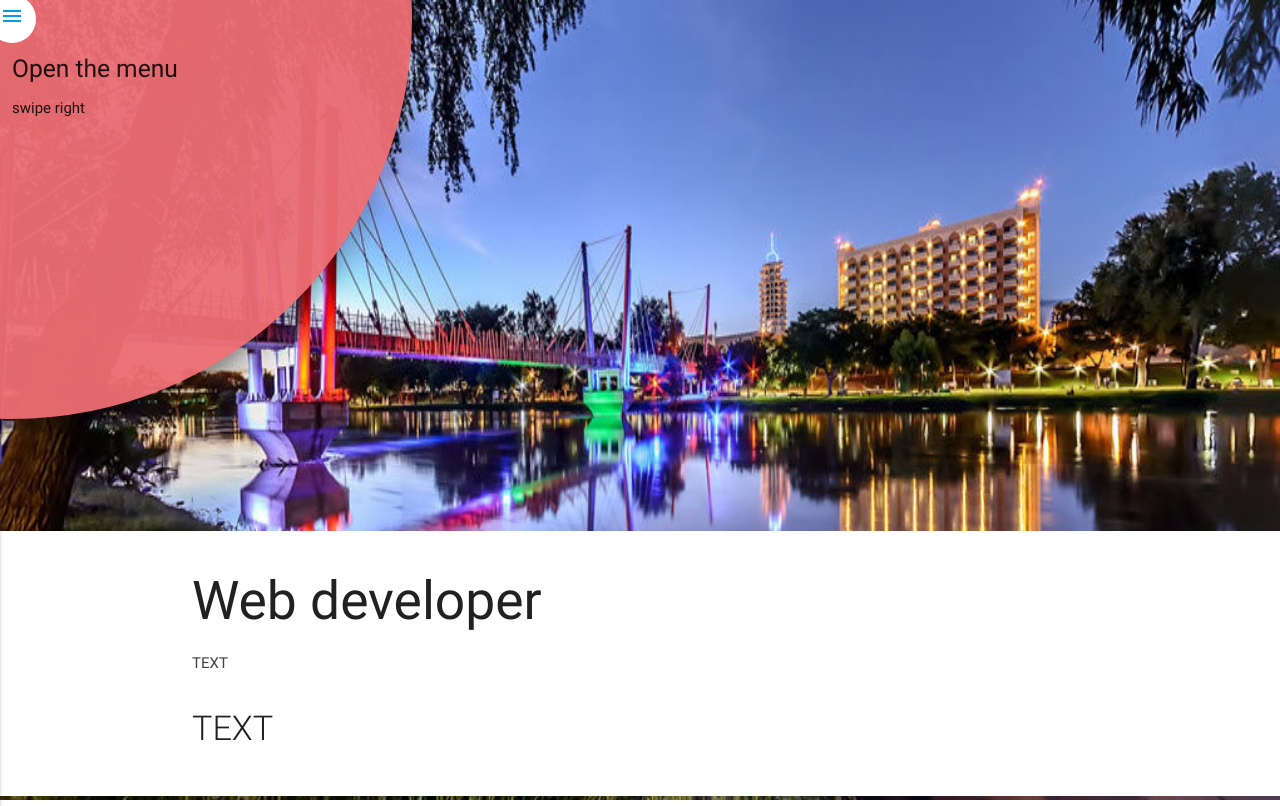
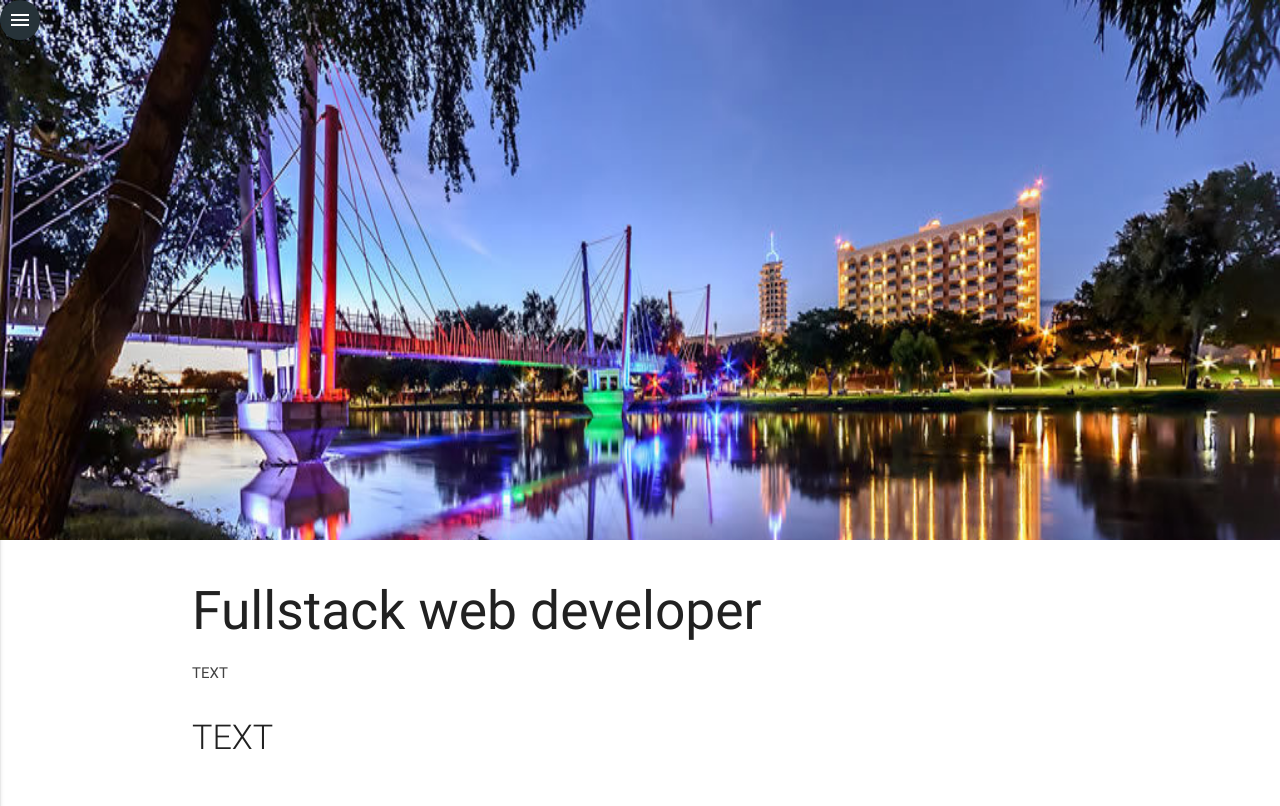
Before and after one commit to ManuelCodes/portfolio, a plain HTML site: page index.html in a window 1280 px wide. Drawn offline with nearby package versions, Linux system fonts and the light colour scheme.

Commit message:
pulse button added

```diff
--- a/index.html
+++ b/index.html
@@ -20,7 +20,7 @@
         </style>
     </head>
     <body>
-        <ul id="slide-out" class="side-nav   black">
+        <ul id="slide-out" class="side-nav  black">
             <li>
                 <img class="circle" src="images/photo_user.jpeg"  height="200" width="200" style="margin-left: 30px; margin-top: 25px" >
             </li>
@@ -46,28 +46,28 @@
         </ul>
 
 
-        <a href="#" id="menu" data-activates="slide-out" class="button-collapse" ><i class="material-icons">menu</i></a>
+        <a href="#" id="menu" data-activates="slide-out" class="button-collapse blue-grey darken-4 btn-floating pulse" ><i class="material-icons">menu</i></a>
 
-
+        <!--
         <div class="tap-target" data-activates="menu">
             <div class="tap-target-content" id="tap-target">
-                <h5>Open the menu</h5>
-                <p>swipe right</p>
+                <p>Open the menu to see contact info</p>
             </div>
         </div>
+        -->
         <main>
             <div class="parallax-container">
                 <div class="parallax" style="position: fixed"><img src="images/parallax1.jpg" height="200"  width="1200"></div>
-              </div>
-              <div class="section white">
+            </div>
+            <div class="section white">
                 <div class="row container">
-                  <h2 class="header">Web developer</h2>
-                  <p class="grey-text text-darken-3 lighten-3">TEXT</p>
+                    <h2 class="header">Fullstack web developer</h2>
+                    <p class="grey-text text-darken-3 lighten-3">TEXT</p>
                 </div>
                 <div class="row container">
-                  <h4 class="light">TEXT</h4>
+                    <h4 class="light">TEXT</h4>
                 </div>
-              </div>
+            </div>
         </main>
         <!--Import jQuery before materialize.js-->
         <script type="text/javascript" src="https://code.jquery.com/jquery-3.2.1.min.js"></script>
```
